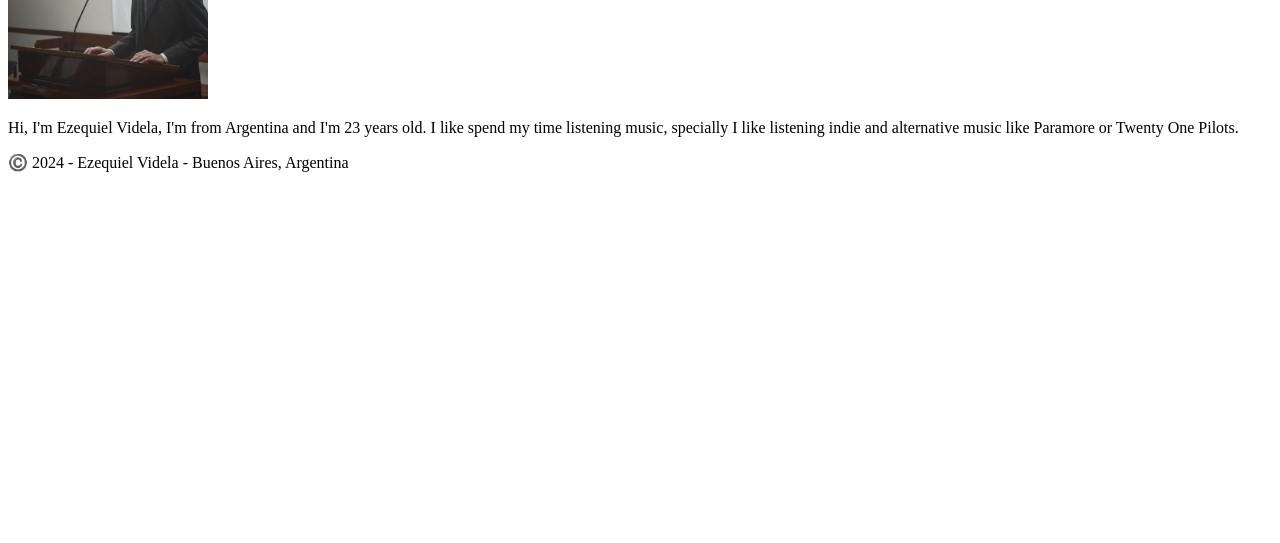
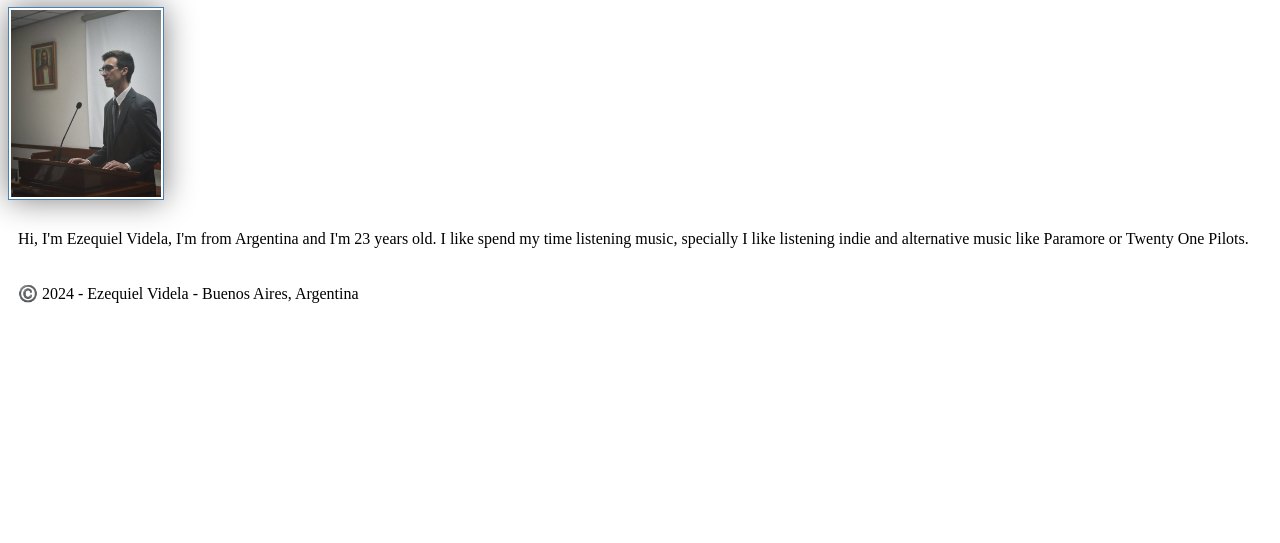
Before and after one commit to ezequielgv/wdd130, a plain HTML site: page index.html in a window 1280 px wide. Shown: the part 257-800 px from the top of the page. Drawn offline with Linux system fonts and the light colour scheme.

Commit message:
modified:   index.html 	modified:   week02/holygrail.html

```diff
--- a/index.html
+++ b/index.html
@@ -4,6 +4,8 @@
     <meta charset="UTF-8">
     <meta name="viewport" content="width=device-width, initial-scale=1.0">
     <title>Ezequiel Videla | WDD 130</title>
+
+    <link rel="stylesheet" href="/styles/styles.css">
 </head>
 <body>
     <header>
```
Also changed, not shown: week02/holygrail.html (+0 -1 lines).
